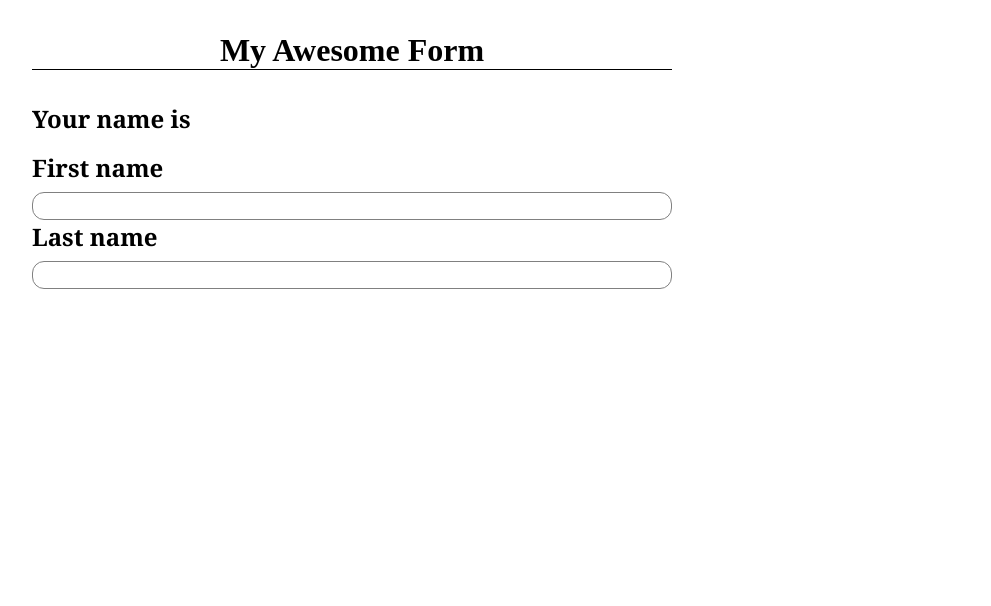
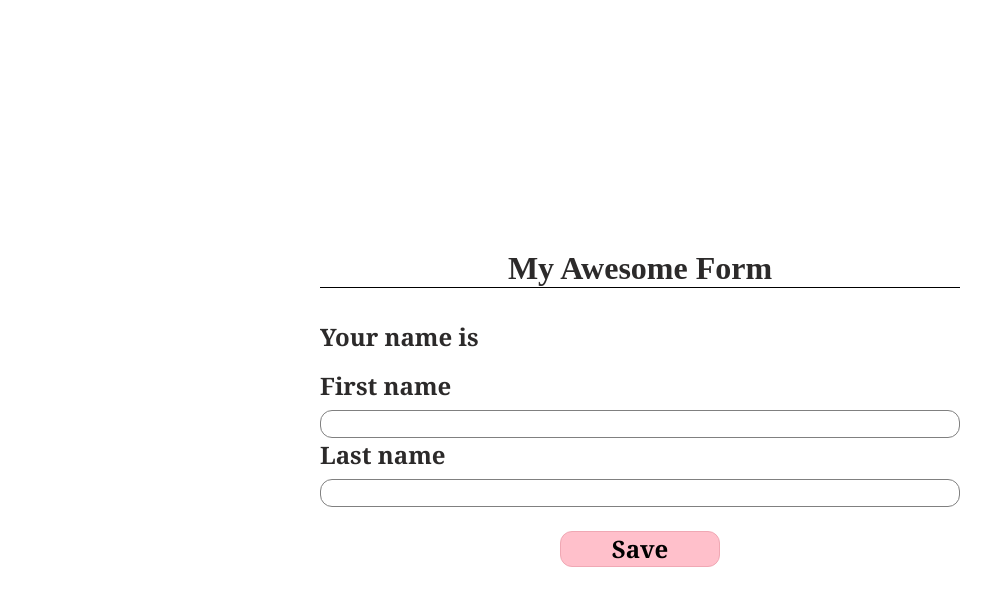
Before and after one commit to carla-vartolomei/forms-in-react, a React (Create React App) app: page / in a window 1280 px wide. Shown: the top 606 px of the page, without its empty margins (0-991 px from the left). Built offline with nearby package versions, Linux system fonts and the light colour scheme.

Commit message:
add stylesheets

```diff
--- /dev/null
+++ b/src/App.css
@@ -0,0 +1,6 @@
+.container{
+  display: flex;
+  justify-content: center;
+  align-items: center;
+  height: 100vh;
+}
--- a/src/App.js
+++ b/src/App.js
@@ -1,9 +1,10 @@
 import React from 'react';
 import Form from './Form';
+import './App.css';
 
-function App() {
+const App = () => {
   return (
-    <main>
+    <main className='container'>
       <Form />
     </main>
   );
--- a/src/Form.js
+++ b/src/Form.js
@@ -32,6 +32,7 @@ const Form = () => {
         name='lastName'
         onChange={onChangeHandler}
          value={formState.lastName} />
+       <button type='submit'>Save</button>
       </form>
    );
 }
--- a/src/form.css
+++ b/src/form.css
@@ -1,8 +1,10 @@
 form {
   display: flex;
   flex-direction: column;
+  width: 80rem;
   max-width: 40rem;
   padding: 1.5rem;
+  color: rgb(44, 42, 42);
 }
 
 h1{
@@ -14,11 +16,16 @@ h1{
 }
 
 button{
-  margin-top: 1rem;
+  margin-top: 1.5rem;
   width: 10rem;
+  align-self: center;
+  line-height: 2rem;
+  border: 1px solid rgb(240, 168, 180);
+  border-radius: 0.75rem;
+  background-color: pink;
 }
 
-label, span{
+label, span, button{
   font-size: 1.5rem;
   font-family:Georgia, 'Times New Roman', Times, serif;
   font-weight: bold;
```
Lines whose indentation alone changed are shown as unchanged.
